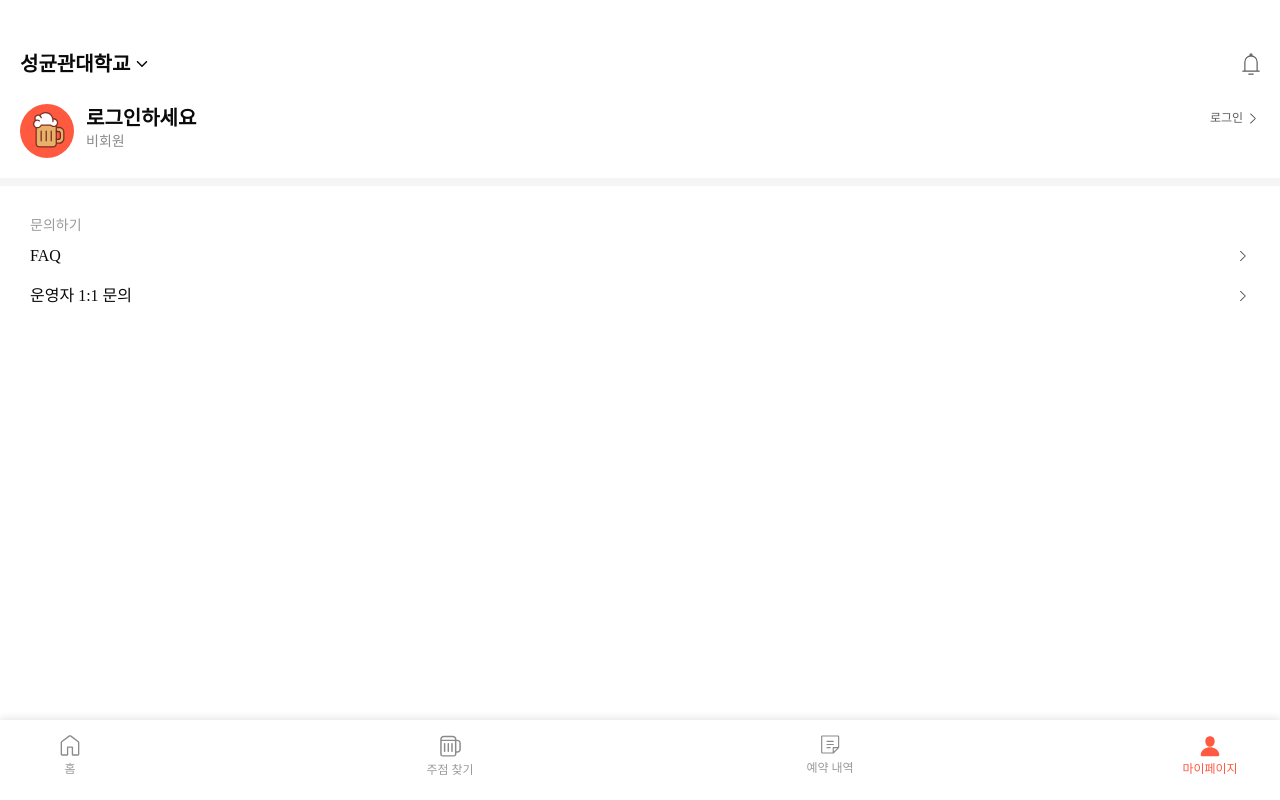
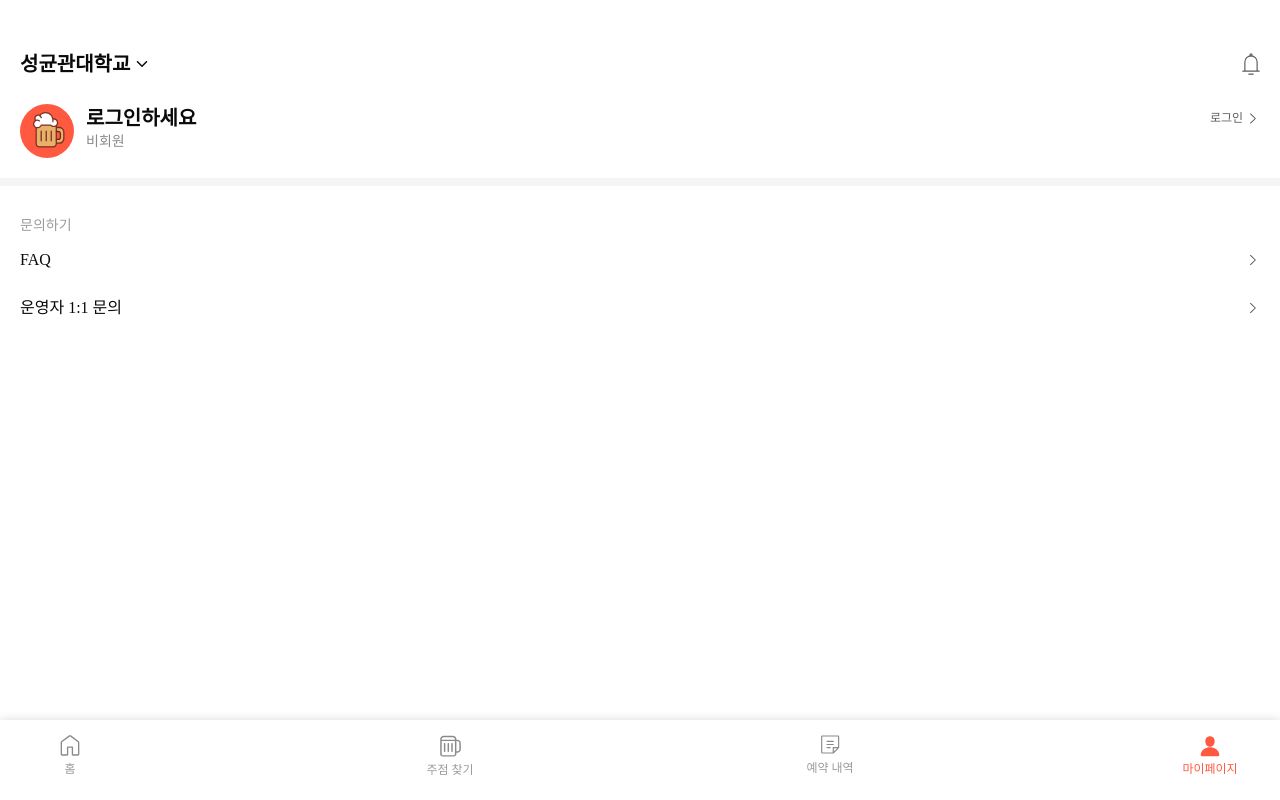
Before and after one commit to skkuding/joodang, a Next.js app in the folder apps/frontend/: page /mypage in a window 1280 px wide. Built offline with nearby package versions, Linux system fonts and the light colour scheme; no server answers; a web font is replaced by a local one.

Commit message:
feat(fe): my page design detail

```diff
--- a/apps/frontend/app/(main)/mypage/page.tsx
+++ b/apps/frontend/app/(main)/mypage/page.tsx
@@ -55,16 +55,16 @@ export default async function Page() {
 
       <Separator />
 
-      <div className="flex flex-col p-[30px] text-sm font-medium">
+      <div className="flex flex-col px-5 py-[30px] font-medium">
         <p className="text-color-neutral-70 text-sm font-medium">문의하기</p>
         <Link href="/faq" className="w-full">
-          <div className="flex w-full justify-between py-2">
+          <div className="flex w-full justify-between py-3">
             <span className="text-base font-medium">FAQ</span>
             <Image src={arrowIcon} alt="Arrow Icon" width={15} />
           </div>
         </Link>
         <a href="mailto:ask@joodang.com" className="w-full">
-          <div className="flex justify-between py-2">
+          <div className="flex justify-between py-3">
             <span className="text-base font-medium">운영자 1:1 문의</span>
             <Image src={arrowIcon} alt="Arrow Icon" width={15} />
           </div>
```
